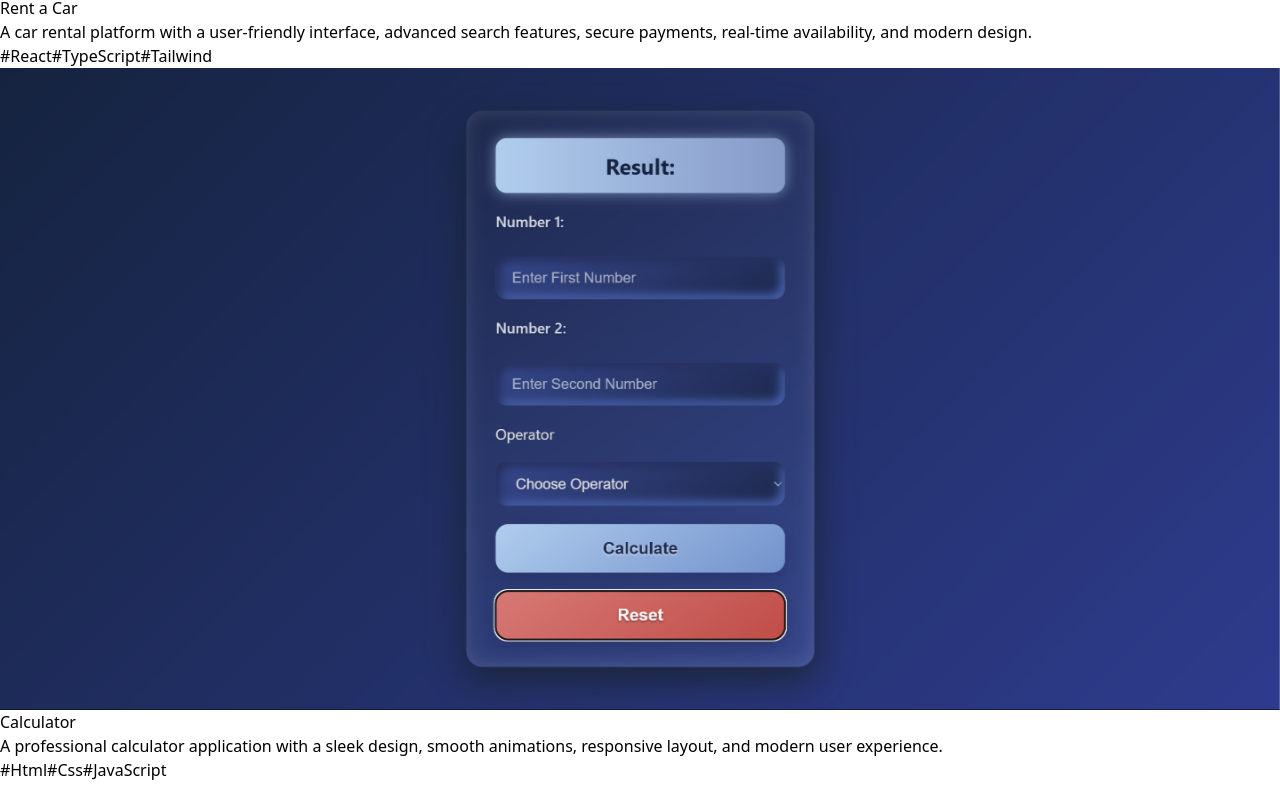
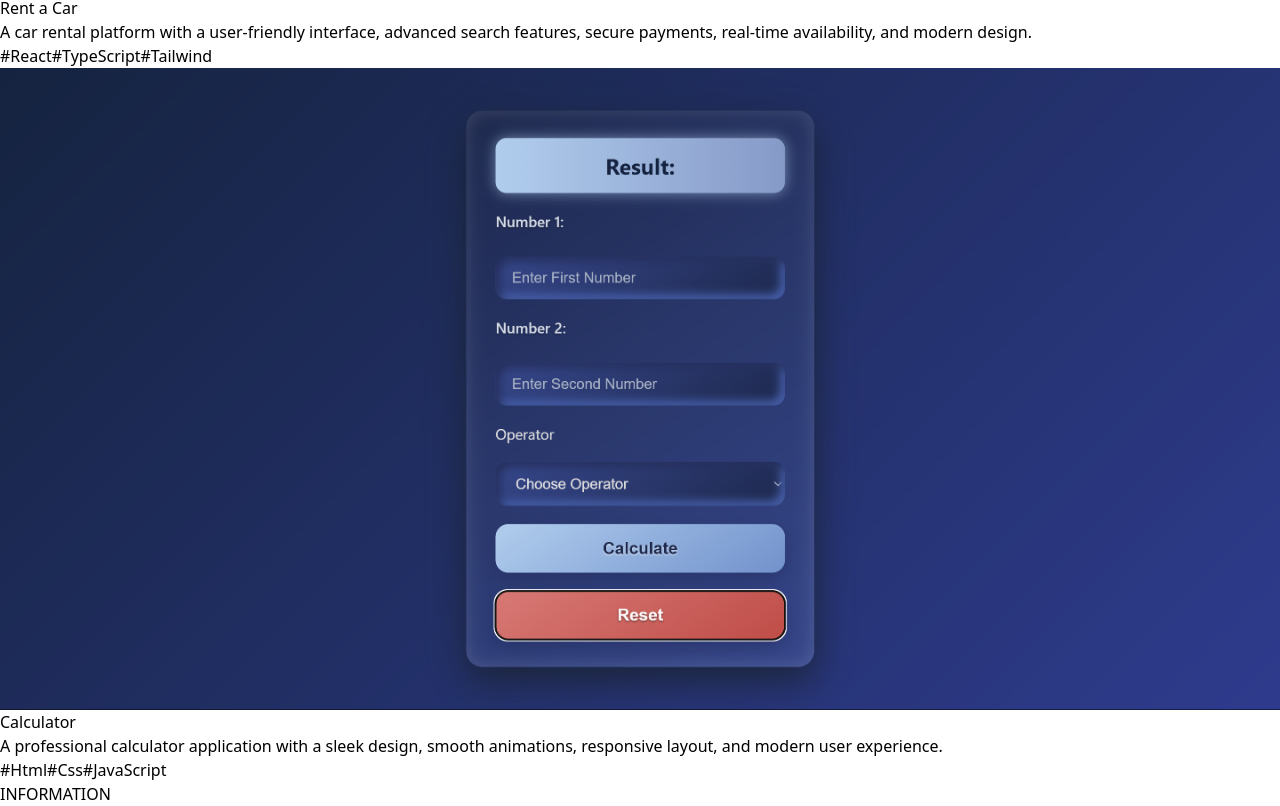
Before and after one commit to NuraddinR/My-Portfolio, a React (Vite) app: page / in a window 1280 px wide. Shown: the part 4055-4861 px from the top of the page. Before the commit the page ends 4837 px from the top, so only its background shows below. Built offline with nearby package versions, Linux system fonts and the light colour scheme.

Commit message:
change something and add info section

```diff
--- a/src/pages/about/index.tsx
+++ b/src/pages/about/index.tsx
@@ -74,8 +74,6 @@ const AboutSection = () => {
               trends and improve my professionalism in the field of programming.
             </p>
           </motion.div>
-
-          {/* ⭐ Kristallar aşağıda görünəcək */}
           <div className="w-full">
             <TechCubeGallery />
           </div>
--- a/src/pages/home/index.tsx
+++ b/src/pages/home/index.tsx
@@ -1,4 +1,5 @@
 import AboutSection from "../about";
+import InformationSection from "../information";
 import WorksSection from "../works";
 import { NavbarSection } from "./components";
 import { MainSection } from "./components/main";
@@ -10,6 +11,7 @@ const IntroductionSection = () => {
       <MainSection />
       <AboutSection />
       <WorksSection />
+      <InformationSection />
     </div>
   );
 };
--- /dev/null
+++ b/src/pages/information/index.tsx
@@ -0,0 +1,14 @@
+const InformationSection = () => {
+  return (
+    <section>
+      <div className="relative pt-28 w-full min-h-screen text-white overflow-hidden">
+        <div className="absolute inset-0 bg-black bg-opacity-50 z-10" />
+        <div className="relative z-20 container mx-auto px-4 xl:px-0 pb-16 flex flex-col gap-8 min-h-screen">
+          <h1>INFORMATION</h1>
+        </div>
+      </div>
+    </section>
+  );
+};
+
+export default InformationSection;
--- a/src/pages/works/index.tsx
+++ b/src/pages/works/index.tsx
@@ -149,14 +149,21 @@ const WorksSection = () => {
             </motion.div>
           </div>
 
-          {/* Cards */}
           <div className="grid gap-8 px-20 sm:grid-cols-1 md:grid-cols-2 lg:grid-cols-3">
             {projects.map((project, index) => (
-              <a
+              <motion.a
                 href={project.link}
                 target="_blank"
                 rel="noopener noreferrer"
                 key={index}
+                initial={{ opacity: 0, y: 40 }}
+                whileInView={{ opacity: 1, y: 0 }}
+                viewport={{ once: true, amount: 0.3 }}
+                transition={{
+                  duration: 0.6,
+                  delay: index < 3 ? index * 0.5 : 0,
+                  ease: "easeOut",
+                }}
                 className="transition-transform duration-200"
               >
                 <div
@@ -198,7 +205,7 @@ const WorksSection = () => {
                     </div>
                   </div>
                 </div>
-              </a>
+              </motion.a>
             ))}
           </div>
         </div>
```
